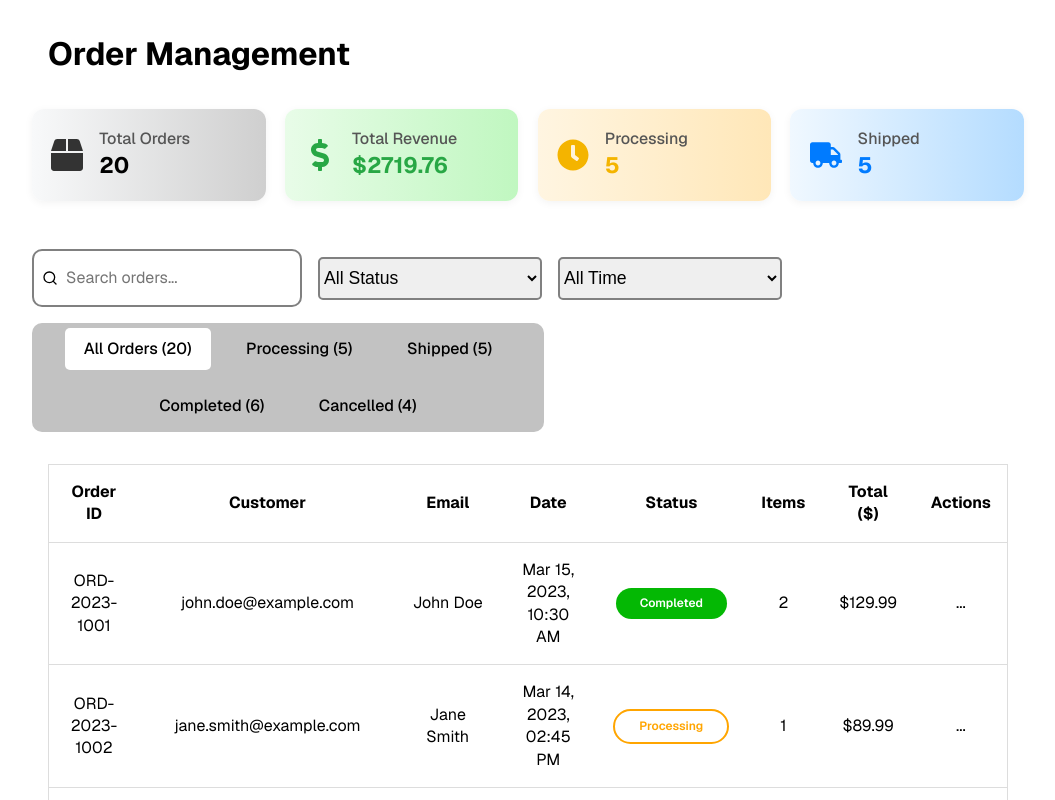
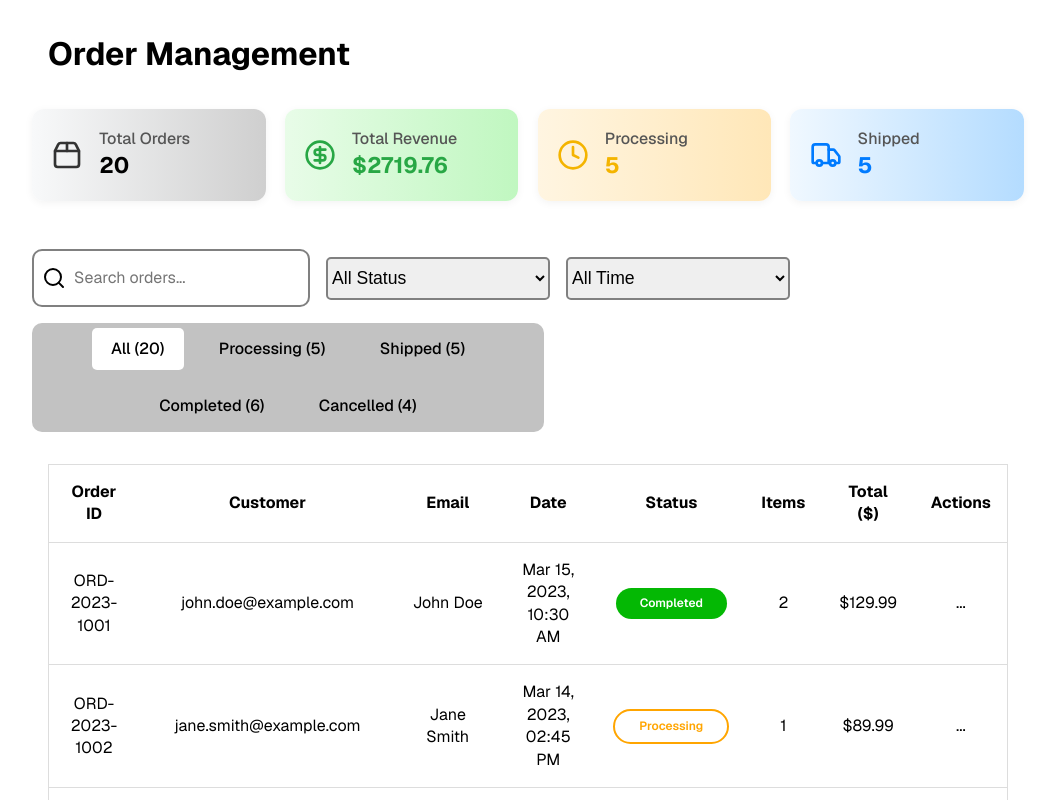
Before and after one commit to ixtk/sturdy-umbrella, a React (Vite) app in the folder frontend/: page /orders in a window 1280 px wide. Shown: the top 800 px of the page, without its empty margins (112-1167 px from the left). Built offline with nearby package versions, Linux system fonts and the light colour scheme.

Commit message:
reducing status-buttons' code

```diff
--- a/frontend/src/App.jsx
+++ b/frontend/src/App.jsx
@@ -1,13 +1,13 @@
 import "./App.scss"
 import { Route, Routes } from "react-router"
 import { HomePage } from "./pages/Home"
-import { Orders } from "./dashboard/Orders"
+import { OrdersPage } from "./dashboard/OrdersPage"
 
 function App() {
   return (
     <Routes>
       <Route index element={<HomePage />} />
-      <Route path="/orders" element={<Orders />} />
+      <Route path="/orders" element={<OrdersPage />} />
     </Routes>
   )
 }
--- a/frontend/src/dashboard/Orders.jsx
+++ b/frontend/src/dashboard/OrdersPage.jsx
@@ -1,14 +1,18 @@
 import React from "react"
-import "./Orders.scss"
-import { useState, useEffect } from "react"
+import "./OrdersPage.scss"
+import { useState } from "react"
 import ordersData from "../data/data.json" //fake data რომელსაც ვიყენებთ ინფორმაციის map-ით გამოსაცენად
-import { FaBox, FaDollarSign, FaClock, FaTruck } from "react-icons/fa" // react-ის iconeb-ი
-import { FiSearch } from "react-icons/fi" // ესეც icon
+import { clsx } from "clsx"
+import { Search } from "lucide-react"
+import { Clock } from "lucide-react"
+import { CircleDollarSign } from "lucide-react"
+import { Package2 } from "lucide-react"
+import { Truck } from "lucide-react"
 
-export const Orders = () => {
+export const OrdersPage = () => {
   const [statusFilter, setStatusFilter] = useState("All") // ეს state განსაზღვრავს რომელი ღილაკია მონიშნული
 
-  //!-------------------
+  //! ცხრილის პაგინაციისთვის
   const [currentPage, setCurrentPage] = useState(1) //ეს არის გვერდის ნომერი და თავდაპირველად მომხმარებელი პირველ გვერდზეა
   const ordersPerPage = 10 // როგორც ცვლადის სახელი გვეუბნება, ამ ცვლადით განვსაზღვრავთ რამდენი შეკვეთა გვინდა რომ იყოს თითო გვერდზე
 
@@ -48,12 +52,21 @@ export const Orders = () => {
   //საბოლოო ფასის რაოდენობას. order არის კონკრეტული შეკვეთის ობიექტი ordersData მასივიდან. და ეს პროცესი ესე მიმდინარეობს რომ თავიდან acc არის 0 და მაგალითად რომელიმე სეკვეთის საფასურია 100
   //acc + order.total იქნება 100, მაგრამ შემდეგი პროდუქტისთვის acc-ს მნიშვნელობა ინება უკვე 100 და მას დაემატება კიდევ სხვა პროდუქტის ფასი.
 
+  // ! status-button-ებისთვის
+  const statusButtons = [
+    { title: "All", value: "All" },
+    { title: "Processing", value: "Processing" },
+    { title: "Shipped", value: "Shipped" },
+    { title: "Completed", value: "Completed", hideOnSmall: true },
+    { title: "Cancelled", value: "Cancelled", hideOnSmall: true }
+  ]
   return (
     <div className="orders-page">
       <h1>Order Management</h1>
+      {/* //!დიდი ოთხი ღილაკი */}
       <div className="summary-boxes">
         <div className="box total-orders">
-          <FaBox className="icon" />
+          <Package2 className="icon" />
           <div>
             <p>Total Orders</p>
             <h3>{ordersData.length}</h3>
@@ -61,7 +74,7 @@ export const Orders = () => {
         </div>
 
         <div className="box total-revenue">
-          <FaDollarSign className="icon" />
+          <CircleDollarSign className="icon" />
           <div>
             <p>Total Revenue</p>
             <h3>${totalRevenue.toFixed(2)}</h3>
@@ -69,7 +82,7 @@ export const Orders = () => {
         </div>
 
         <div className="box processing">
-          <FaClock className="icon" />
+          <Clock className="icon" />
           <div>
             <p>Processing</p>
             <h3>{statusCounts.Processing}</h3>
@@ -77,17 +90,19 @@ export const Orders = () => {
         </div>
 
         <div className="box shipped">
-          <FaTruck className="icon" />
+          <Truck className="icon" />
           <div>
             <p>Shipped</p>
             <h3>{statusCounts.Shipped}</h3>
           </div>
         </div>
       </div>
+      {/* //!--------------------- */}
 
+      {/* //! სტრიქონი search-bar-ით და selector-ებით */}
       <div className="filters-row">
         <div className="search-wrapper">
-          <FiSearch />
+          <Search />
           <input
             type="text"
             placeholder="Search orders..."
@@ -108,64 +123,30 @@ export const Orders = () => {
           <option>This Month</option>
         </select>
       </div>
+      {/* //!--------------------- */}
 
+      {/* //!შეკვეთის სტატუსის მოსანიშნი ღილაკების სტრიქონი */}
       <div className="status-tabs">
-        <button
-          className={statusFilter === "All" ? "active" : ""} // ვანიჭებთ კლასის სახელს, რომ თუ მისი სტატუსი იქნება all , მაშინ მიენიჭოს კლასი active,
-          //რასაც css-ში ვიყენებთ მონიშნული ღილაკისთვის განსხვავებული ფონის მისანიჭებლად
-          onClick={
-            () => {
-              setStatusFilter("All")
-              setCurrentPage(1)
-            } // სტატუსის ღილაკზე დაჭერისას დაგვაბრუნებს პირველ გვერდზე
-          } // ღილაკზე დაჭერისას სტატუსს ვანახლებთ, უხდება მითიტებული სტატუსი რაც შემდეგ შეასრულებს 96 ხაზზე დაწერილ პირობას
-        >
-          All Orders ({statusCounts.All}){" "}
-          {/* გამოგვაქვს რაოდენობა იმ კატეგორიის შეკვეთებისა რომელსაც ხელი დავაჭირეთ*/}
-        </button>
-        <button
-          className={statusFilter === "Processing" ? "active" : ""}
-          onClick={() => {
-            setStatusFilter("Processing")
-            setCurrentPage(1)
-          }}
-        >
-          Processing ({statusCounts.Processing})
-        </button>
-        <button
-          className={statusFilter === "Shipped" ? "active" : ""}
-          onClick={() => {
-            setStatusFilter("Shipped")
-            setCurrentPage(1)
-          }}
-        >
-          Shipped ({statusCounts.Shipped})
-        </button>
-        <button
-          className={
-            statusFilter === "Completed"
-              ? "active hide-on-small"
-              : "hide-on-small"
-          } //hide-on-small კლასები დავუმატე ბოლო ორ ღილაკს რომ პატარა ეკრანზე აღარ ჩანდეს
-          onClick={() => setStatusFilter("Completed")}
-        >
-          Completed ({statusCounts.Completed})
-        </button>
-        <button
-          className={
-            statusFilter === "Cancelled"
-              ? "active hide-on-small"
-              : "hide-on-small"
-          }
-          onClick={() => {
-            setStatusFilter("Cancelled")
-            setCurrentPage(1)
-          }}
-        >
-          Cancelled ({statusCounts.Cancelled})
-        </button>
+        {statusButtons.map(btnObj => (
+          <button
+            key={btnObj.value}
+            onClick={() => {
+              setStatusFilter(btnObj.value) //ღილაკზე დაჭერისას სტატუსს ვანახლებთ, უხდება მითითებული სტატუსი
+              setCurrentPage(1) //სტატუსის ღილაკზე დაჭერისას დაგვაბრუნებს პირველ გვერდზე
+            }}
+            className={clsx(
+              statusFilter === btnObj.value && "active", //ვანიჭებთ კლასის სახელს, რომ თუ მისი სტატუსი იქნება all , მაშინ მიენიჭოს კლასი active, რასაც css-ში ვიყენებთ მონიშნული ღილაკისთვის განსხვავებული ფონის მისანიჭებლად
+              btnObj.hideOnSmall && "hide-on-small"
+            )}
+          >
+            {btnObj.title} ({statusCounts[btnObj.value]}){" "}
+            {/* გამოგვაქვს რაოდენობა იმ კატეგორიის შეკვეთებისა, რომელსაც ხელი დავაჭირეთ */}
+          </button>
+        ))}
       </div>
+      {/* //!--------------------- */}
 
+      {/* //! ცხრილი */}
       <div className="orders-container">
         <table className="orders-table">
           <thead>
@@ -203,7 +184,9 @@ export const Orders = () => {
             ))}
           </tbody>
         </table>
+        {/* //!--------------------- */}
 
+        {/* //! ცხრილი პატარა ეკრანზე*/}
         <div className="orders-cards">
           {currentOrders.map(order => (
             <div className="order-card" key={order.id}>
@@ -231,8 +214,9 @@ export const Orders = () => {
           ))}
         </div>
       </div>
+      {/* //!--------------------- */}
 
-      {/* //!------------------- */}
+      {/* //! ცხრილის პაგინაცია */}
       <div className="pagination">
         {Array.from({ length: totalPages }, (_, idx) => idx + 1).map(
           (
--- a/frontend/src/dashboard/Orders.scss
+++ b/frontend/src/dashboard/OrdersPage.scss
@@ -36,6 +36,8 @@ h1{
       .icon {
         font-size: 2rem;
         margin-right: 1rem;
+        width: 2rem;
+        height: 2rem;
       }
 
       p {
--- a/package.json
+++ b/package.json
@@ -14,5 +14,9 @@
   "keywords": [],
   "author": "",
   "license": "ISC",
-  "description": ""
+  "description": "",
+  "dependencies": {
+    "clsx": "^2.1.1",
+    "lucide-react": "^0.507.0"
+  }
 }
```
Also changed, not shown: 1 other file (tests, documents, lock files or other folders).
